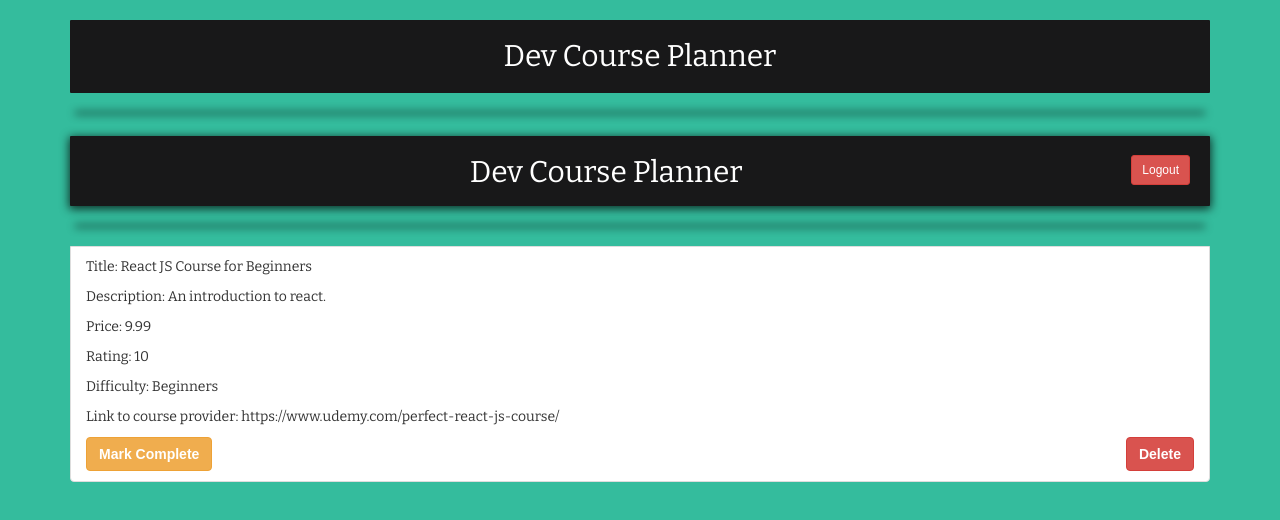
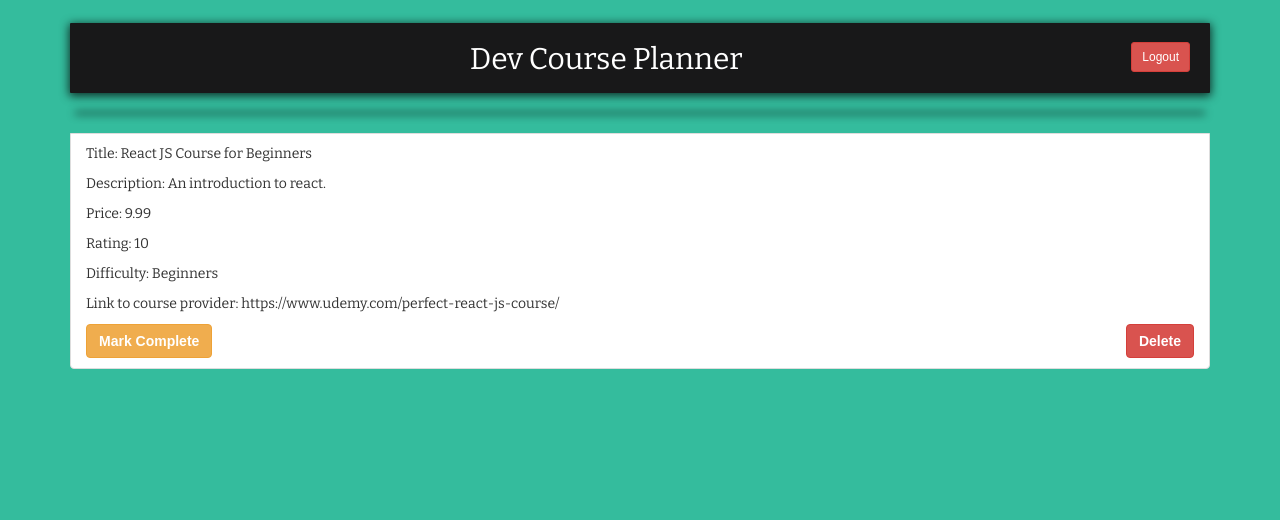
Before and after one commit to AWells64/course-planner, a React (Create React App) app: page /courses/user in a window 1280 px wide. Shown: the top 520 px of the page. Built offline with nearby package versions, Linux system fonts and the light colour scheme.

Commit message:
removed double header for courses/user

```diff
--- a/src/Components/UserCourses.jsx
+++ b/src/Components/UserCourses.jsx
@@ -27,8 +27,6 @@ class UserCourses extends Component {
     const { courses, deleteCourse, completeCourse } = this.props;
       return(
 		<Fragment>
-		  <h2 style={mainHeader}>Dev Course Planner</h2>
-			<hr style={hrStyle} />
 			{Object.values(courses).length ? (
         <ul className="list-group">
 		        {Object.values(courses).map((course, i) => (
```
